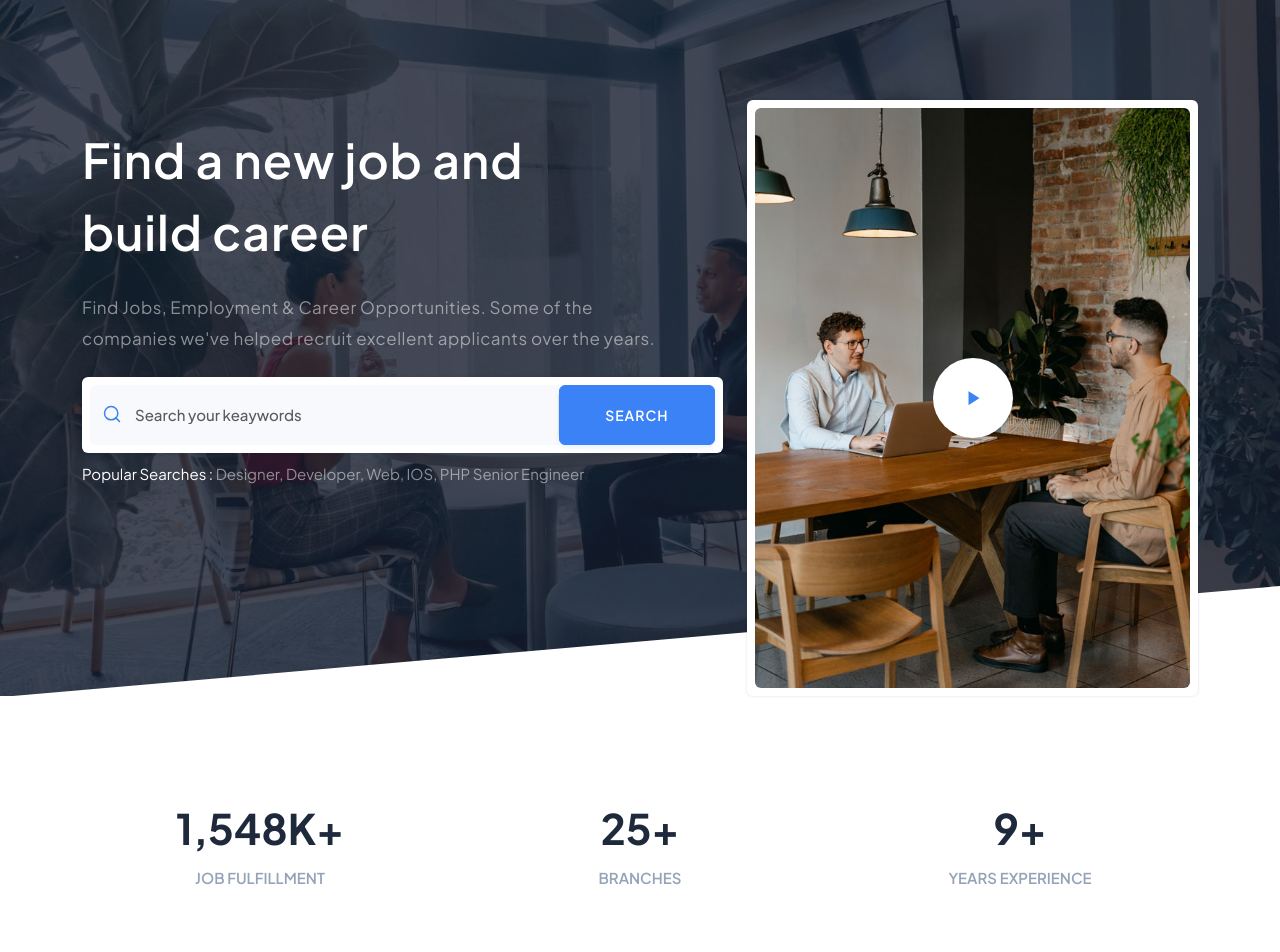
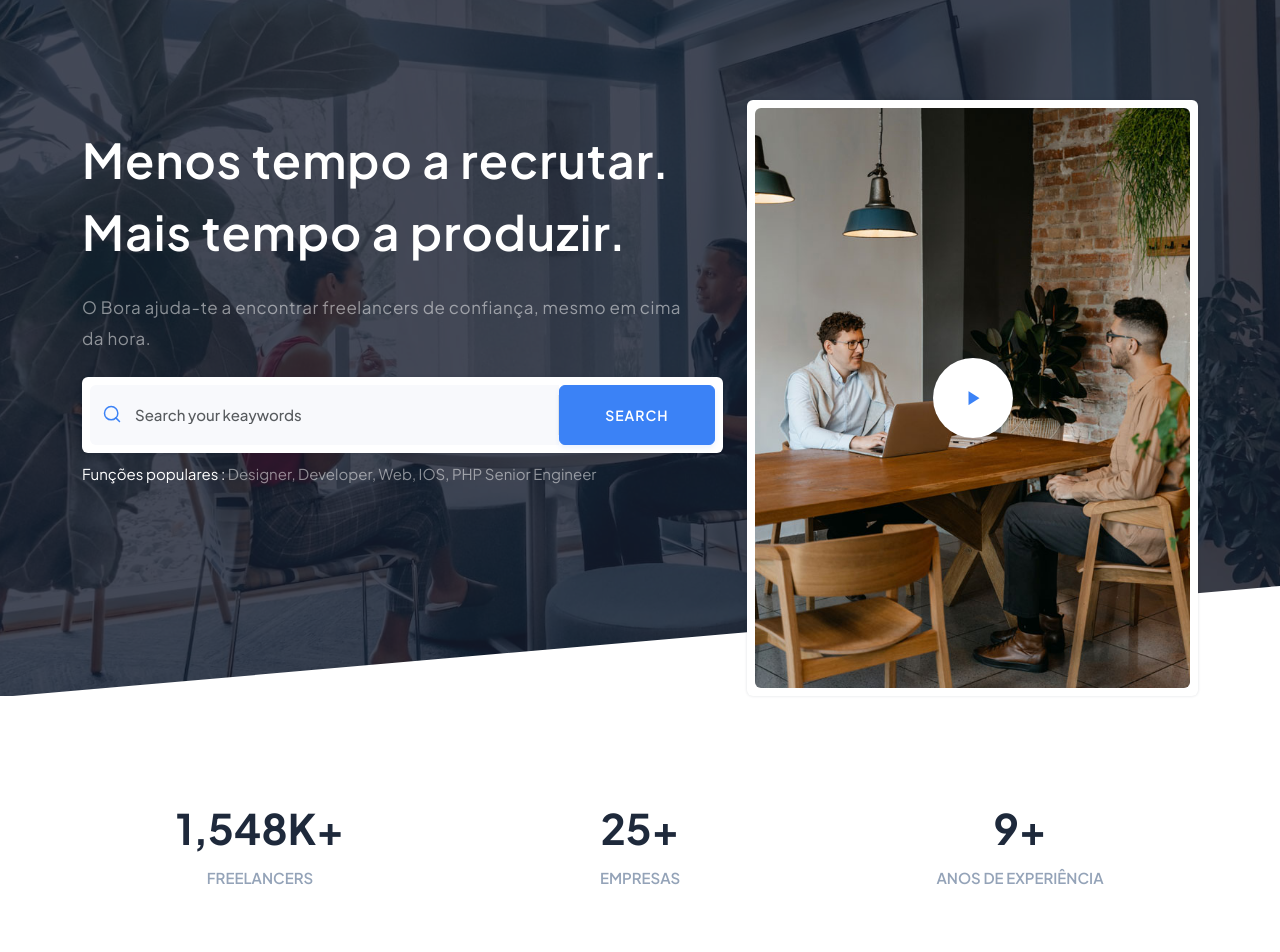
Before and after one commit to abussafilx/Jobnova_ReactJs, a React (Create React App) app: page /index-three in a window 1280 px wide. Shown: the part 160-1112 px from the top of the page. Built offline with nearby package versions, Linux system fonts and the light colour scheme.

Commit message:
hp empresas

```diff
--- a/src/componants/aboutUs.js
+++ b/src/componants/aboutUs.js
@@ -40,7 +40,7 @@ export default function AboutUs({containerClass}){
 
                     <div className="col-lg-6 col-md-6">
                         <div className="section-title ms-lg-5">
-                            <h4 className="title mb-3">Millions of jobs. <br/> Find the one that's right for you.</h4>
+                            <h4 className="title mb-3"><strong>A forma mais rápida </strong> <br/> de contratar ou ser contratado para eventos.</h4>
                             <p className="text-muted para-desc mb-0">Search all the open positions on the web. Get your own personalized salary estimate. Read reviews on over 30000+ companies worldwide.</p>
 
                             <ul className="list-unstyled text-muted mb-0 mt-3">
--- a/src/componants/counter.js
+++ b/src/componants/counter.js
@@ -9,21 +9,21 @@ export default function Counter(){
                 <div className="col-md-4">
                     <div className="counter-box text-center">
                         <h1 className="fw-bold"><CountUp className="counter-value" start={0} end={1548}/>K+</h1>
-                        <h6 className="counter-head text-muted text-uppercase">Job Fulfillment</h6>
+                        <h6 className="counter-head text-muted text-uppercase">Freelancers</h6>
                     </div>
                 </div>
 
                 <div className="col-md-4">
                     <div className="counter-box text-center">
                         <h1 className="fw-bold"><CountUp className="counter-value" start={0} end={25}/>+</h1>
-                        <h6 className="counter-head text-muted text-uppercase">Branches</h6>
+                        <h6 className="counter-head text-muted text-uppercase">Empresas</h6>
                     </div>
                 </div>
 
                 <div className="col-md-4">
                     <div className="counter-box text-center">
                         <h1 className="fw-bold"><CountUp className="counter-value" start={0} end={9}/>+</h1>
-                        <h6 className="counter-head text-muted text-uppercase">Years Experience</h6>
+                        <h6 className="counter-head text-muted text-uppercase">Anos de Experiência</h6>
                     </div>
                 </div>
             </div>
--- a/src/pages/index-three.js
+++ b/src/pages/index-three.js
@@ -31,8 +31,8 @@ export default function IndexThree(){
                 <div className="row g-4 position-relative z-1">
                     <div className="col-lg-7 col-md-6 col-12 mt-lg-5">
                         <div className="title-heading">
-                            <h1 className="heading text-white title-dark mb-4">Find a new job and <br/> build career</h1>
-                            <p className="para-desc text-white-50">Find Jobs, Employment & Career Opportunities. Some of the companies we've helped recruit excellent applicants over the years.</p>
+                            <h1 className="heading text-white title-dark mb-4"> Menos tempo a recrutar.  <br/> Mais tempo a produzir.</h1>
+                            <p className="para-desc text-white-50">O Bora ajuda-te a encontrar freelancers de confiança, mesmo em cima da hora.</p>
 
                             <div className="d-md-flex justify-content-between align-items-center bg-white shadow rounded p-2 mt-4">
                                 <form className="card-body text-start">
@@ -56,7 +56,7 @@ export default function IndexThree(){
                                 </form>
                             </div>
                             <div className="mt-2">
-                                <span className="text-white-50"><span className="text-white">Popular Searches :</span> Designer, Developer, Web, IOS, PHP Senior Engineer</span>
+                                <span className="text-white-50"><span className="text-white">Funções populares :</span> Designer, Developer, Web, IOS, PHP Senior Engineer</span>
                             </div>
                         </div>
                     </div>
@@ -167,9 +167,7 @@ export default function IndexThree(){
                 </div>
             </div>
 
-            <div className="container mt-100 mt-60">
-                <Companies/>
-            </div>
+
 
             <div className="container mt-100 mt-60">
                 <div className="row justify-content-center">
```
Also changed, not shown: 1 other file (tests, documents, lock files or other folders).
